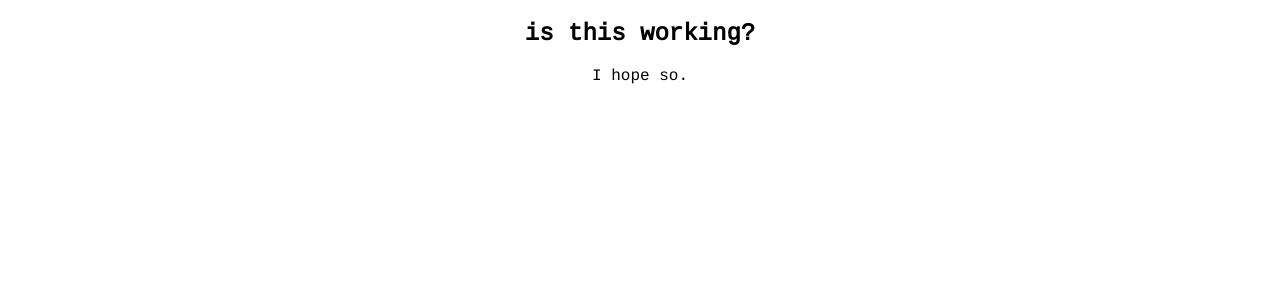
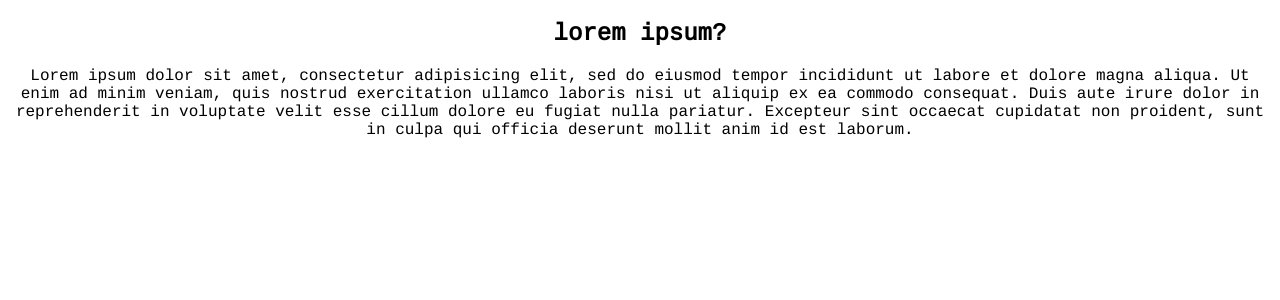
Before and after one commit to alialo/alialo.github.com, a Jekyll site: the page built from _posts/2012-03-23-this-is-my-title.markdown, in a window 1280 px wide. Shown: the top 300 px of the page. Built offline with Jekyll 4.4.1, drawn with Linux system fonts in a browser that asks for light colours; nearby versions of some CDN libraries.

Commit message:
simplified structure for editing

```diff
--- a/_layouts/default.html
+++ b/_layouts/default.html
@@ -7,6 +7,9 @@
 	<!--[if lt IE 9]>
 	<script src="//html5shiv.googlecode.com/svn/trunk/html5.js"></script>
 	<![endif]-->
+	<script src="http://ajax.googleapis.com/ajax/libs/jquery/1.7/jquery.min.js"></script>
+	<link rel="stylesheet" href="/fancybox/jquery.fancybox.css?v=2.0.5" media="screen" />
+	<script src="/fancybox/jquery.fancybox.pack.js?v=2.0.5"></script>
 	<title>{{ page.title }}</title>
 </head>
 <body>
--- a/_posts/2012-03-23-this-is-my-title.markdown
+++ b/_posts/2012-03-23-this-is-my-title.markdown
@@ -1,9 +1,14 @@
 ---
 layout: post
-title: if i'm a title jekyll is working
+title: lorem ipsum
 ---
 
-is this working?
+lorem ipsum?
 ================
 
-I hope so.
+Lorem ipsum dolor sit amet, consectetur adipisicing elit, sed do eiusmod
+tempor incididunt ut labore et dolore magna aliqua. Ut enim ad minim veniam,
+quis nostrud exercitation ullamco laboris nisi ut aliquip ex ea commodo
+consequat. Duis aute irure dolor in reprehenderit in voluptate velit esse
+cillum dolore eu fugiat nulla pariatur. Excepteur sint occaecat cupidatat non
+proident, sunt in culpa qui officia deserunt mollit anim id est laborum.
```
Also changed, not shown: _layouts/gallery.html (deleted, +0 -18 lines), index.html (+4 -4 lines).
